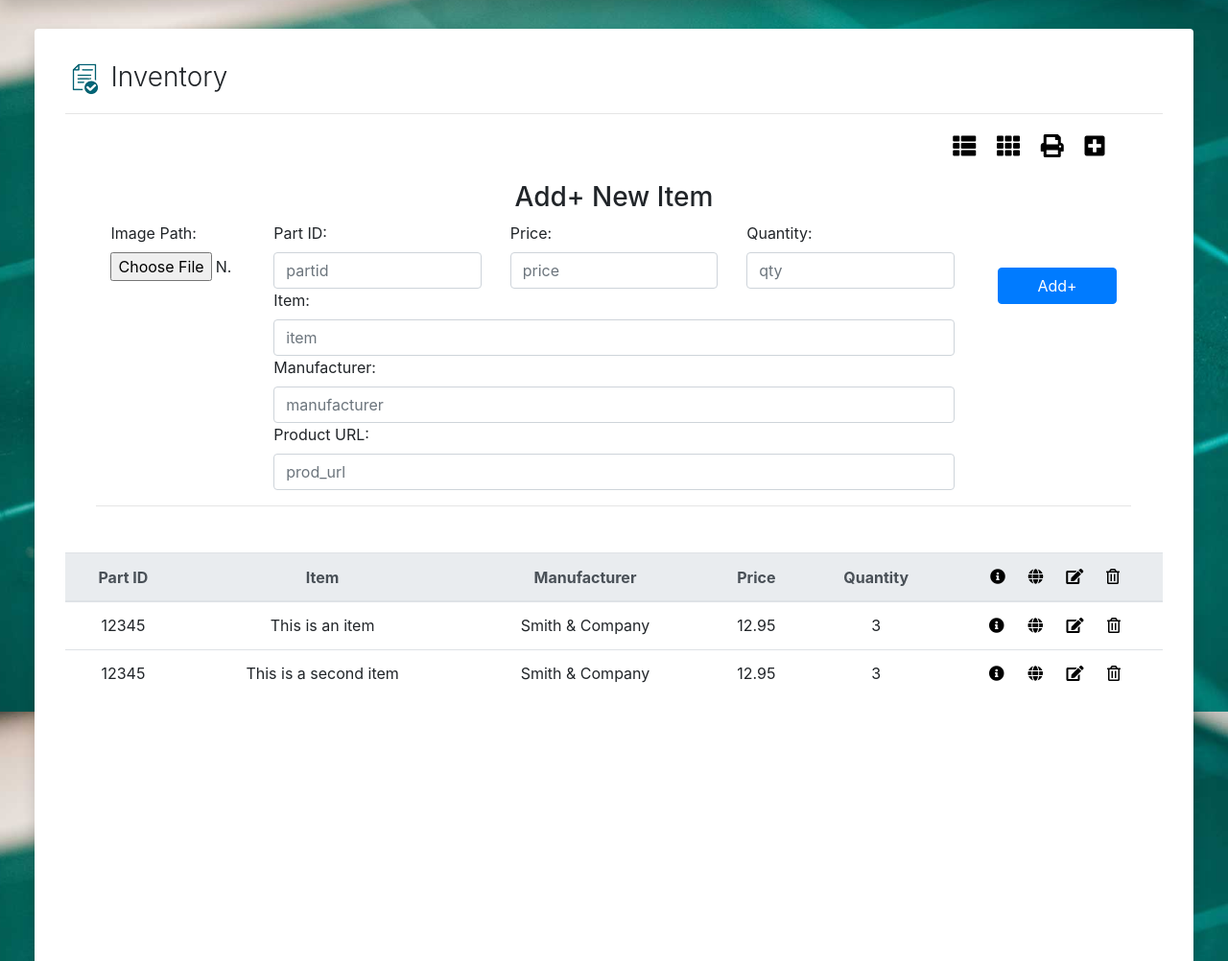
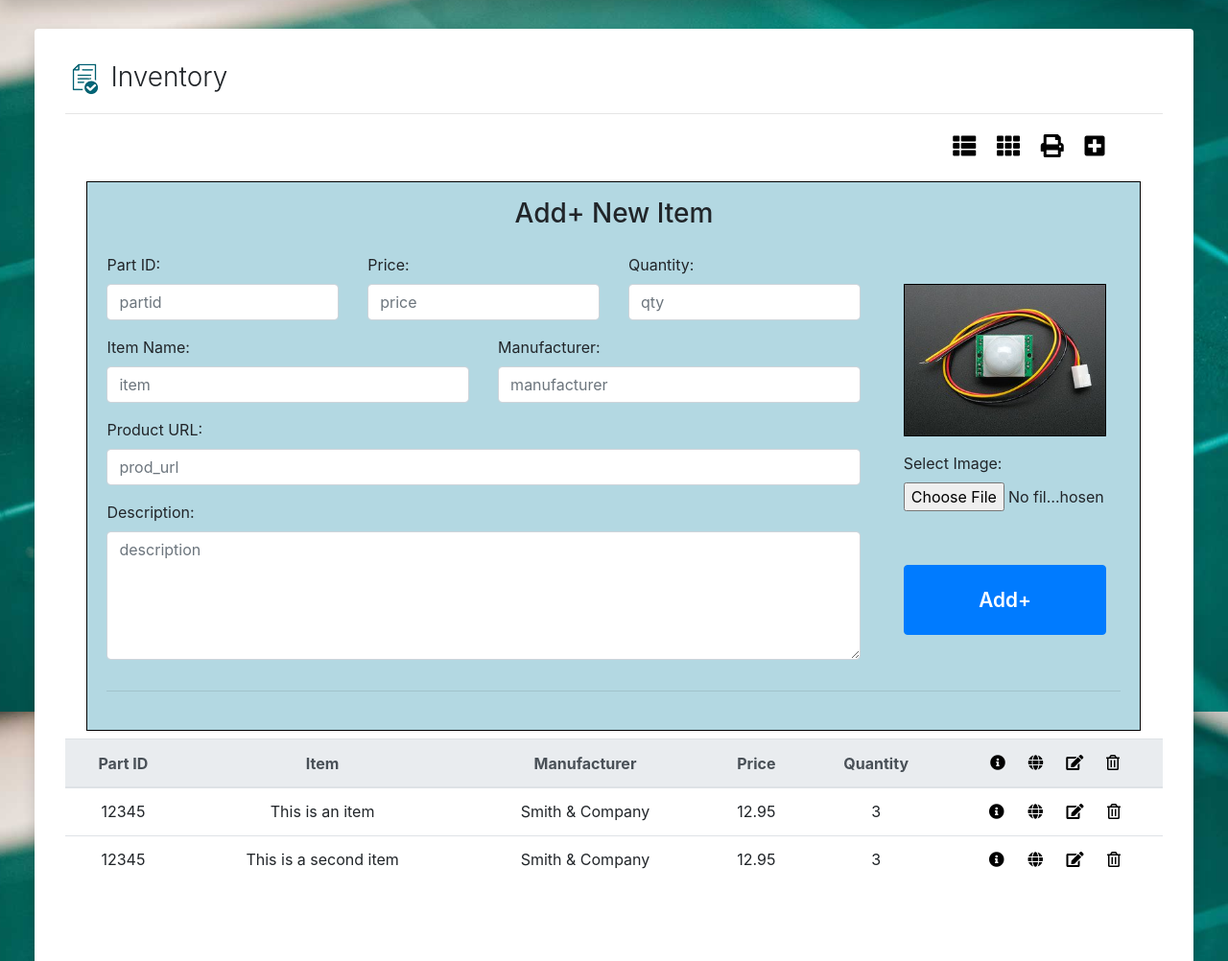
Before and after one commit to DKMitt/myinvdb, a PHP site: page / in a window 1280 px wide, after a click that opens the changed part. Shown: the part 58-1060 px from the top of the page at 96% size. Run offline with PHP 8.4, Linux system fonts and the light colour scheme.

Commit message:
index: styling changes for add/edit button sections

```diff
--- a/css/style.css
+++ b/css/style.css
@@ -19,6 +19,10 @@ body {
 
 .p-5 {
   padding: 2rem !important;
+}
+
+.mt-2rem {
+  margin-top: 2rem !important;
 }
 
 #copyright p {
@@ -65,6 +69,49 @@ tbody {
   text-align: center;
 }
 
+.prodimg .img-fluid {
+  border: 1px solid black;
+}
+
+.btn-add {
+  padding: 20px 0;
+  font-size: 1.3rem;
+  font-weight: 600;
+}
+
+.btn-edit {
+  padding: 20px 0;
+  background-color: teal;
+  border: 1px solid teal;
+  font-size: 1.3rem;
+  font-weight: 600;
+}
+
+label {
+  margin-top: 1rem;
+}
+
+/* form-bg color set to edit color */
+.form-bg {
+  background-color: #abd8d5;
+  border: 1px solid black;
+  padding: 0 20px;
+}
+
+/* form-bg color set to edit color */
+.form-bg-edit {
+  background-color: #abd8d5;
+  border: 1px solid black;
+  padding: 0 20px;
+}
+
+/* form-bg color set to add color */
+.form-bg-add {
+  background-color: #b3d8e2;
+  border: 1px solid black;
+  padding: 0 20px;
+}
+
 @media (min-width: 1200px) {
   .container {
     max-width: 96%;
--- a/index.php
+++ b/index.php
@@ -31,20 +31,12 @@
 
         <div id="add-edit-form" class="collapse mt-2 mb-2">
 
-          <div class="container">
-            <h3 class="text-center">Add+ New Item</h3>
+          <div class="container form-bg-add">
+            <h3 class="text-center pt-3">Add+ New Item</h3>
 
             <form action="#" method="post" enctyp="multi/part-data">
               <div class="row">
-                <div class="col-sm-2">
-                  <div class="col">
-                    <label for="img_url">Image Path:</label>
-                    <input type="file" class="custom-file" id="img_url" placeholder=" img_url" name="img_url">
-                  </div>
-                </div>
-
-
-                <div class="col-sm-8">
+                <div class="col-sm-9">
                   <div class="row">
                     <div class="col">
                       <label for="partid">Part ID:</label>
@@ -61,11 +53,9 @@
                   </div>
                   <div class="row">
                     <div class="col">
-                      <label for="item">Item:</label>
+                      <label for="item">Item Name:</label>
                       <input type="text" class="form-control" id="item" placeholder="item" name="item">
                     </div>
-                  </div>
-                  <div class="row">
                     <div class="col">
                       <label for="manufacturer">Manufacturer:</label>
                       <input type="text" class="form-control" id="manufacturer" placeholder="manufacturer" name="manufacturer">
@@ -77,17 +67,26 @@
                       <input type="text" class="form-control" id="prod_url" placeholder="prod_url" name="prod_url">
                     </div>
                   </div>
+                  <div class="row">
+                    <div class="col">
+                      <label for="description">Description:</label>
+                      <textarea type="text" class="form-control" rows="5" id="description" placeholder="description" name="description"></textarea>
+                    </div>
+                  </div>
                 </div>
 
-                <div class="col-sm-2 mt-5">
+                <div class="col-sm-3 mt-5">
                   <div class="col">
-                    <button type="submit" class="btn btn-primary btn-block">Add+</button>
+                    <div class="prodimg">
+                      <img src="uploads/189.jpg" class="img-fluid ${3|rounded-top,rounded-right,rounded-bottom,rounded-left,rounded-circle,|}" id="prodimg">
+                      <label for="img_url">Select Image:</label>
+                      <input type="file" class="custom-file" id="img_url" placeholder=" img_url" name="img_url">
+                    </div>
+                    <button type="submit" class="btn btn-primary btn-block mt-5 btn-add"> Add+ </button>
                   </div>
                 </div>
               </div>
-              <hr>
-
-
+              <hr class="mt-2rem">
             </form>
             <br>
           </div>
```
Also changed, not shown: README.md.
